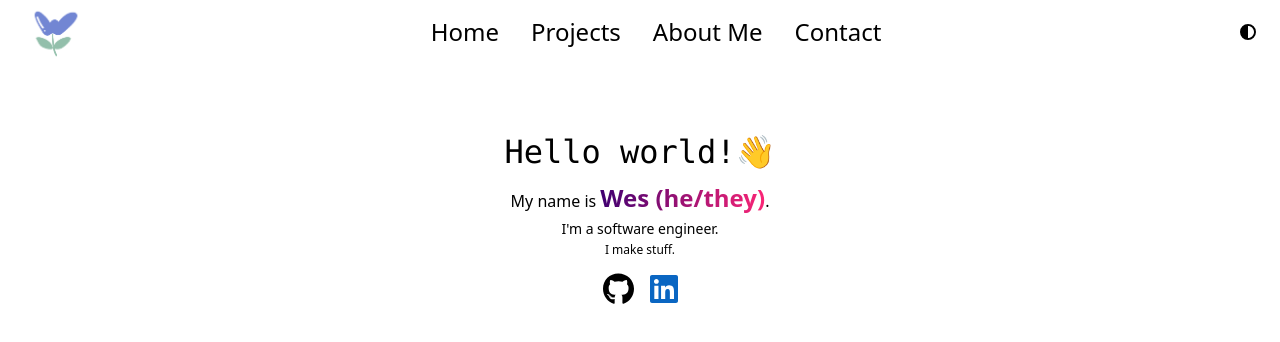
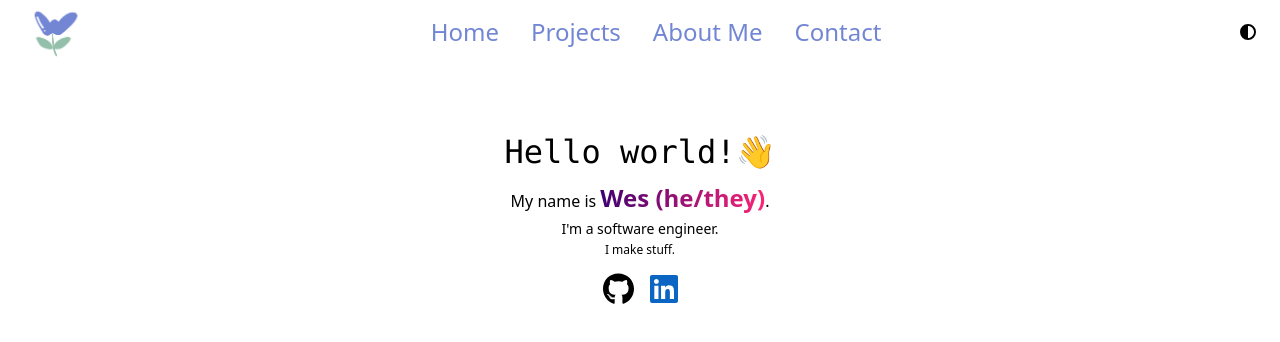
Before and after one commit to blsmxiu47/portfolio, a React (Vite) app: page / in a window 1280 px wide. Shown: the top 342 px of the page. Built offline with nearby package versions, Linux system fonts and the light colour scheme.

Commit message:
begin adding in palette css vars

```diff
--- a/src/index.css
+++ b/src/index.css
@@ -1,3 +1,13 @@
 @tailwind base;
 @tailwind components;
 @tailwind utilities;
+
+:root {
+    --primary: #7286D3;
+    --primary-light: #A0B9E8;
+    --primary-dark: #4A5C8A;
+    --secondary: #FFA5A5;
+    --secondary-light: #FFB4B4;
+    --secondary-dark: #FF7F7F;
+    --accent-1: #9ED2BE;
+  }
--- a/tailwind.config.js
+++ b/tailwind.config.js
@@ -9,6 +9,13 @@ export default {
       'console': ['Lucida Console', 'Courier New', 'monospace'],
     },
     extend: {
+      colors: {
+        "primary": "var(--primary)",
+        "secondary": "var(--secondary)",
+        "accent-1": "var(--accent-1)",
+        "accent-2": "var(--accent-2)",
+        "accent-3": "var(--accent-3)",
+      },
       gridTemplateColumns: {
         '14': 'repeat(14, minmax(0, 1fr))',
       },
```
